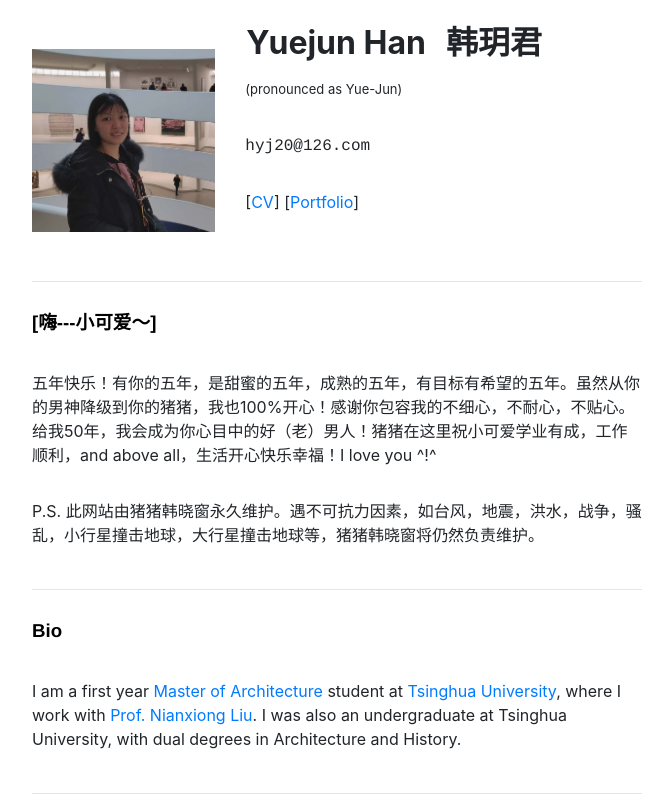
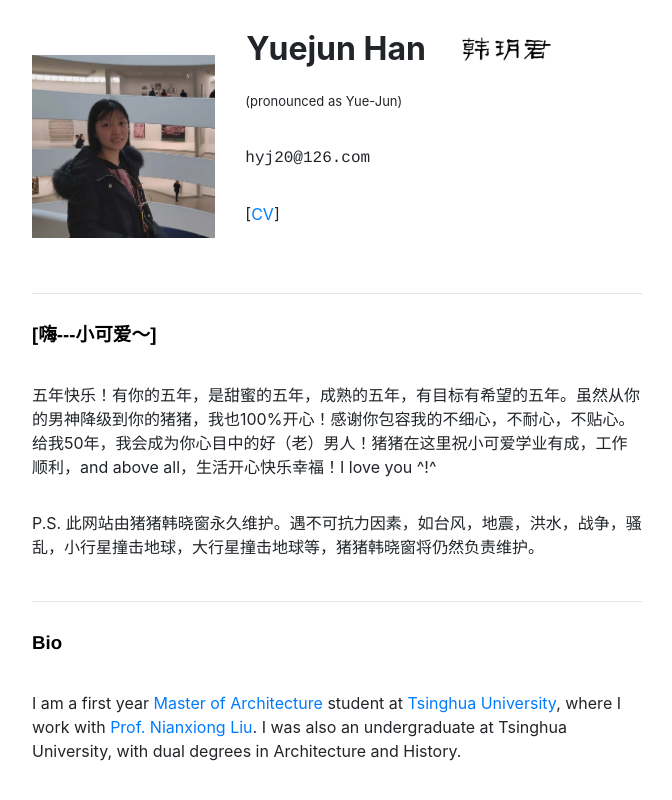
Before and after one commit to hyj20/hyj20.github.io, a plain HTML site: page index.html in a window 1280 px wide. Shown: the top 800 px of the page, without its empty margins (303-975 px from the left). Drawn offline with nearby package versions, Linux system fonts and the light colour scheme.

Commit message:
update name pic

```diff
--- a/index.html
+++ b/index.html
@@ -20,14 +20,14 @@
         <table border="0">
         <tr>
         <td><font size="6"><b>Yuejun Han</b>&nbsp;&nbsp;</font></td>
-        <td><font size="6"><b>韩玥君</b>&nbsp;&nbsp;</font></td>
+        <td><img align=right src="img/JUNJUNname.png" height=60></td>
         </tr>
         </table>
         <p><font size="2">(pronounced as Yue-Jun)</font></p>
         <p><font face="courier">hyj20@126.com</font></p>
         <p>
         [<a href="docs/HYJ_CV.pdf">CV</a>]
-        [<a href="docs/HYJ_portfolio.pdf"><font size="3">Portfolio</font></a>]
+        <!-- [<a href="docs/HYJ_portfolio.pdf"><font size="3">Portfolio</font></a>] -->
         </p>
         <br>
       </div>
```
Also changed, not shown: img/JUNJUNname.png (added).
